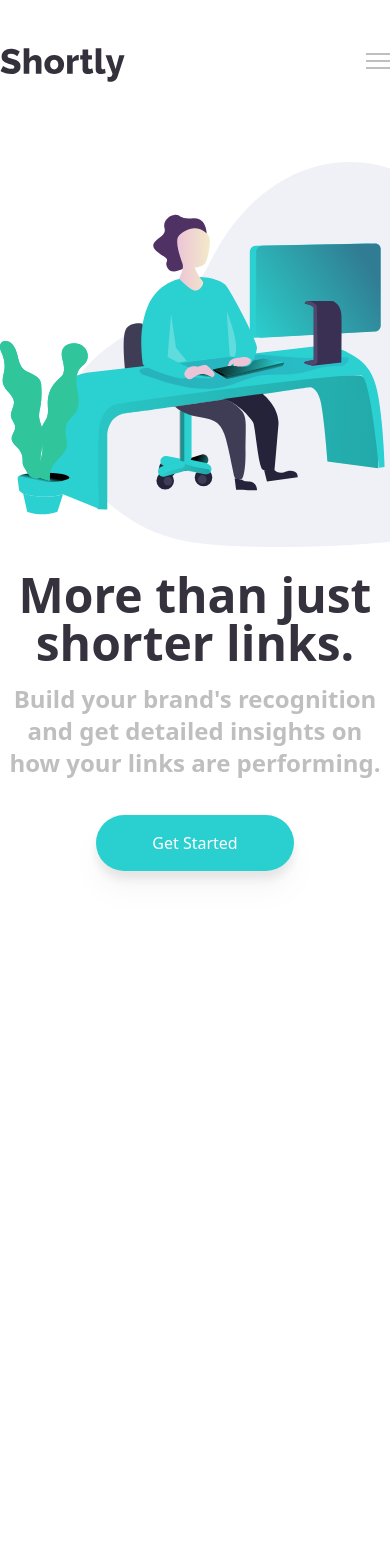
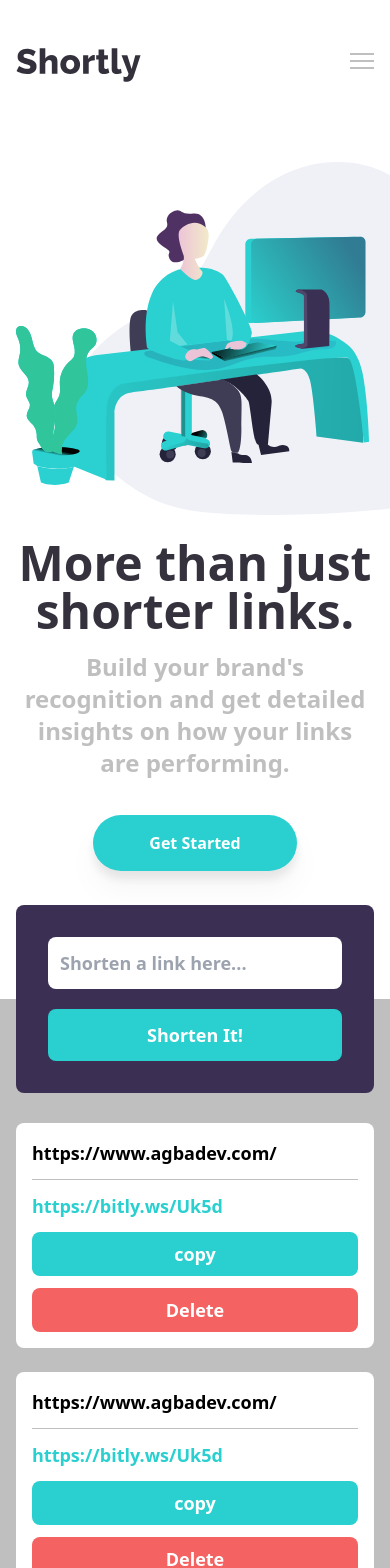
Before and after one commit to mmagba/url-shortener, a Next.js app: page / in a window 390 px wide. Shown: the top 1568 px of the page. Before the commit the page ends 999 px from the top, so only its background shows below. Built offline with nearby package versions, Linux system fonts and the light colour scheme.

Commit message:
Add shortening API and the structure of results

```diff
--- a/app/api/shorten/[url]/route.js
+++ b/app/api/shorten/[url]/route.js
@@ -1,11 +1,30 @@
-import tinyurl from 'tinyurl-api';
+export const GET = async (request, { params }) => {
+    const apiKey = process.env.REACT_APP_API_KEY;
+    let linkToShorten = decodeURIComponent(params.url);
 
+    try {
+        const requestBody = JSON.stringify({
+            destination: linkToShorten,
+        });
 
+        const response = await fetch('https://api.rebrandly.com/v1/links', {
+            method: 'POST',
+            headers: {
+                'Content-Type': 'application/json',
+                'apikey': apiKey,
+            },
+            body: requestBody,
+        });
 
-export const GET = async (request, { params }) => {
+        if (response.status === 200) {
+            const result = await response.json();
+            return new Response(JSON.stringify(result.shortUrl), { status: 200 });
 
-    const shortenedUrl = await tinyurl(params.url);
-
-
-    return new Response(JSON.stringify(shortenedUrl), { status: 200 })
+        } else {
+            const errorData = await response.json();
+            console.error('Error:', errorData);
+        }
+    } catch (error) {
+        console.error('An error occurred:', error);
+    }
 }
--- a/app/globals.css
+++ b/app/globals.css
@@ -54,33 +54,62 @@
 
 .custom__container {
   width: 100%;
+  padding-left: 1rem;
+  padding-right: 1rem;
 }
+
 @media (min-width: 480px) {
   .custom__container {
     max-width: 480px;
   }
 }
+
 @media (min-width: 768px) {
   .custom__container {
     max-width: 768px;
   }
 }
+
 @media (min-width: 976px) {
   .custom__container {
     max-width: 976px;
   }
 }
+
 @media (min-width: 1440px) {
   .custom__container {
     max-width: 77%;
   }
 }
+
 @media (min-width: 1870px) {
   .custom__container {
     max-width: 1440px;
   }
 }
 
-.custom__size{
+.custom__size {
   width: 150%;
 }
+
+
+.seperator {
+  width: 100%;
+  height: 1px;
+  background: hsl(0, 0%, 50%);
+  transform: scaleY(0.5);
+  margin: 0px;
+}
+
+
+
+.child {
+  transform: translateY(-50%);
+  margin-bottom: -5.5rem;
+}
+
+@media (min-width: 768px) {
+  .child {
+    margin-bottom: -4rem;
+  }
+}
--- a/app/page.js
+++ b/app/page.js
@@ -7,6 +7,7 @@ export default function Home() {
     <>
       <Nav />
       <Hero />
+      <UrlShortener />
     </>
   )
 }
--- a/components/Hero.jsx
+++ b/components/Hero.jsx
@@ -2,7 +2,7 @@ import Image from 'next/image'
 
 const Hero = () => {
     return (
-        <section className='overflow-hidden'>
+        <section className='overflow-x-hidden md:pb-20'>
             <div className="flex flex-col-reverse md:flex-row mx-auto custom__container justify-between mt-20 relative ">
 
                 <div className='flex flex-col mb-32 pt-6 md:pt-14 md:w-7/12 gap-4'>
@@ -11,7 +11,7 @@ const Hero = () => {
                     </h1>
                     <p className='text-gray font-semibold text-center text-2xl md:text-left md:w-5/6'>Build your brand's recognition and get detailed insights on how your links are performing.</p>
                     <div className="flex justify-center md:justify-start mt-5 ">
-                        <button className='bg-cyan text-white rounded-full pb-4 px-14 pt-4 hover:bg-lightCyan drop-shadow-xl max-w-7xl'>
+                        <button className='bg-cyan text-white rounded-full pb-4 px-14 pt-4 hover:bg-lightCyan drop-shadow-xl max-w-7xl font-semibold'>
                             Get Started
                         </button>
                     </div>
--- /dev/null
+++ b/components/Result.jsx
@@ -0,0 +1,16 @@
+'use client'
+const Result = (props) => {
+    return (
+        <div className='flex flex-col bg-white p-4 gap-3 mx-auto rounded-lg mt-6 md:flex-row md:items-center'>
+            <div>{props.longURL}</div>
+            <div className="seperator md:invisible"></div>
+            <div className='flex flex-col gap-3 md:flex-row md:items-center'>
+                <div className='text-cyan font-bold'>{props.shortURL}</div>
+                <button className='bg-cyan hover:bg-lightCyan text-white rounded-lg py-2 font-bold text-lg cursor-pointer p-5'>copy</button>
+                <button className='bg-red hover:bg-rose-400 text-white rounded-lg py-2 font-bold text-lg cursor-pointer p-5'>Delete</button>
+            </div>
+        </div>
+    )
+}
+
+export default Result
--- a/components/UrlShortener.jsx
+++ b/components/UrlShortener.jsx
@@ -1,44 +1,53 @@
 'use client'
+import { useState } from 'react';
+import Result from './Result'
 
-import React, { useState } from 'react';
+
+
+//the 3rd party api does not work if the URL doesnt start with https
+const ensureHttps = (url) => {
+    if (!url.startsWith('https://')) {
+        url = 'https://' + url;
+    }
+    return url;
+}
 
 const UrlShortener = () => {
 
     const [originalUrl, setOriginalUrl] = useState('');
     const [shortenedUrl, setShortenedUrl] = useState('');
 
-    const handleShortenUrl = async () => {
+    const submitHandler = async (event) => {
+        event.preventDefault();
 
-        const response = await fetch(`/api/shorten/${originalUrl}`);
-        setShortenedUrl(await response.json());
+        const secureURL = ensureHttps(originalUrl);
 
-    };
+        const response = await fetch(`/api/shorten/${encodeURIComponent(secureURL)}`);
+        let newURL = await response.text();
+        newURL = newURL.slice(1, -1);
+        setShortenedUrl(newURL);
+    }
 
 
     return (
-        <div>
-            <h2>TinyURL Shortener</h2>
-            <div>
-                <label>Original URL:</label>
-                <input
-                    type="text"
-                    value={originalUrl}
-                    onChange={(e) => setOriginalUrl(e.target.value)}
-                />
+        <section className='bg-gray font-bold text-lg parent'>
+            <div className='custom__container mx-auto'>
+                <form onSubmit={submitHandler} className='flex flex-col bg-darkViolet p-8 md:p-12 gap-5 rounded-lg child md:flex-row md:justify-center'>
+                    <input
+                        value={originalUrl}
+                        onChange={(e) => setOriginalUrl(e.target.value)}
+                        className='rounded-lg p-3 md:w-5/6'
+                        type="text"
+                        placeholder='Shorten a link here...' />
+
+                    <button type='submit' className='bg-cyan hover:bg-lightCyan text-white rounded-lg p-3 cursor-pointer md:w-1/6'>Shorten It!</button>
+                </form>
+                <Result longURL={'https://www.agbadev.com/'} shortURL={'https://bitly.ws/Uk5d'} />
+                <Result longURL={'https://www.agbadev.com/'} shortURL={'https://bitly.ws/Uk5d'} />
+                <Result longURL={'https://www.agbadev.com/'} shortURL={'https://bitly.ws/Uk5d'} />
             </div>
-            <div>
-                <button onClick={handleShortenUrl}>Shorten URL</button>
-            </div>
-            {shortenedUrl && (
-                <div>
-                    <p>Shortened URL:</p>
-                    <a href={shortenedUrl} target="_blank" rel="noopener noreferrer">
-                        {shortenedUrl}
-                    </a>
-                </div>
-            )}
-        </div>
-    );
-};
+        </section>
+    )
+}
 
-export default UrlShortener;
+export default UrlShortener
```
Also changed, not shown: 1 other file (tests, documents, lock files or other folders). Lines whose indentation alone changed are shown as unchanged.
